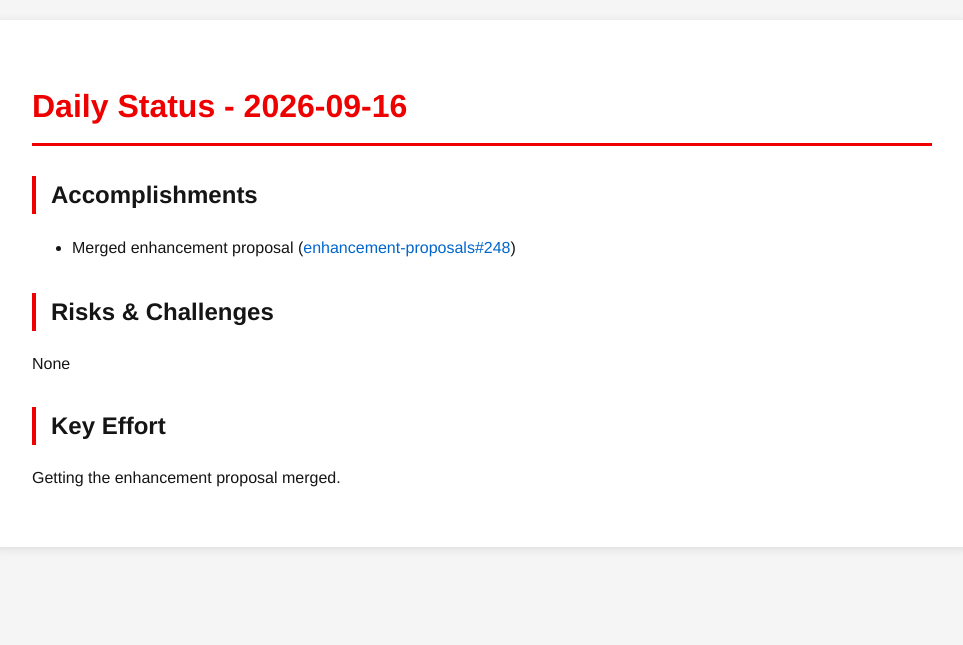
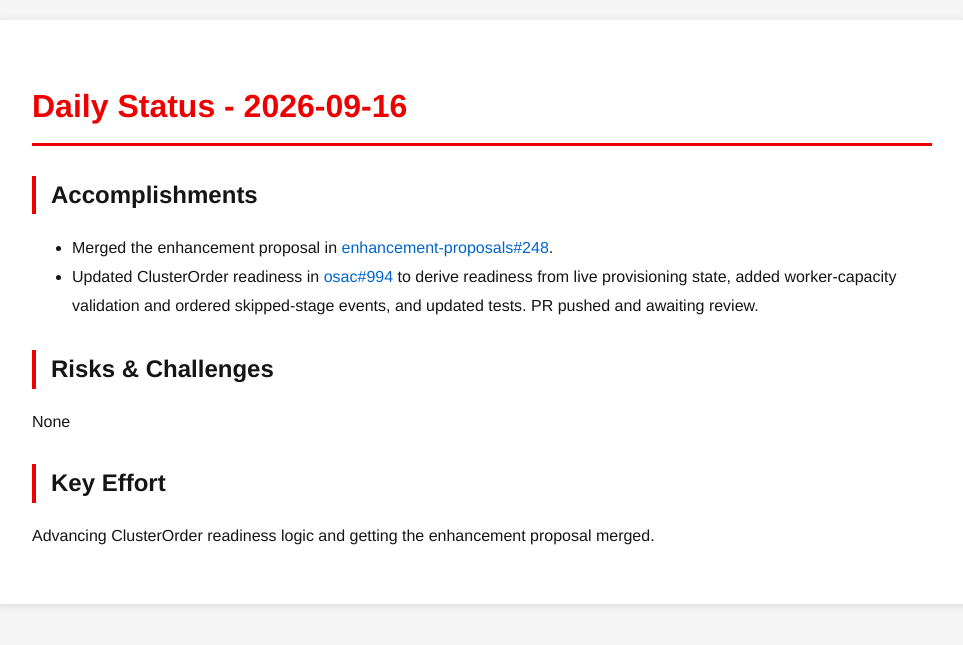
Before and after one commit to tzvatot/daily-status, a Jekyll site: the page built from 2026-09-16.md, in a window 1280 px wide. Shown: the top 645 px of the page, without its empty margins (158-1121 px from the left). Built offline with Jekyll 4.4.1, drawn with Linux system fonts in a browser that asks for light colours.

Commit message:
Daily status update - 2026-09-16

```diff
--- a/2026-09-16.md
+++ b/2026-09-16.md
@@ -7,10 +7,11 @@
 # Daily Status - 2026-09-16
 
 ## Accomplishments
-- Merged enhancement proposal ([enhancement-proposals#248](https://github.com/osac-project/enhancement-proposals/pull/248))
+- Merged the enhancement proposal in [enhancement-proposals#248](https://github.com/osac-project/enhancement-proposals/pull/248).
+- Updated ClusterOrder readiness in [osac#994](https://github.com/osac-project/osac/pull/994) to derive readiness from live provisioning state, added worker-capacity validation and ordered skipped-stage events, and updated tests. PR pushed and awaiting review.
 
 ## Risks & Challenges
 None
 
 ## Key Effort
-Getting the enhancement proposal merged.
+Advancing ClusterOrder readiness logic and getting the enhancement proposal merged.
```
